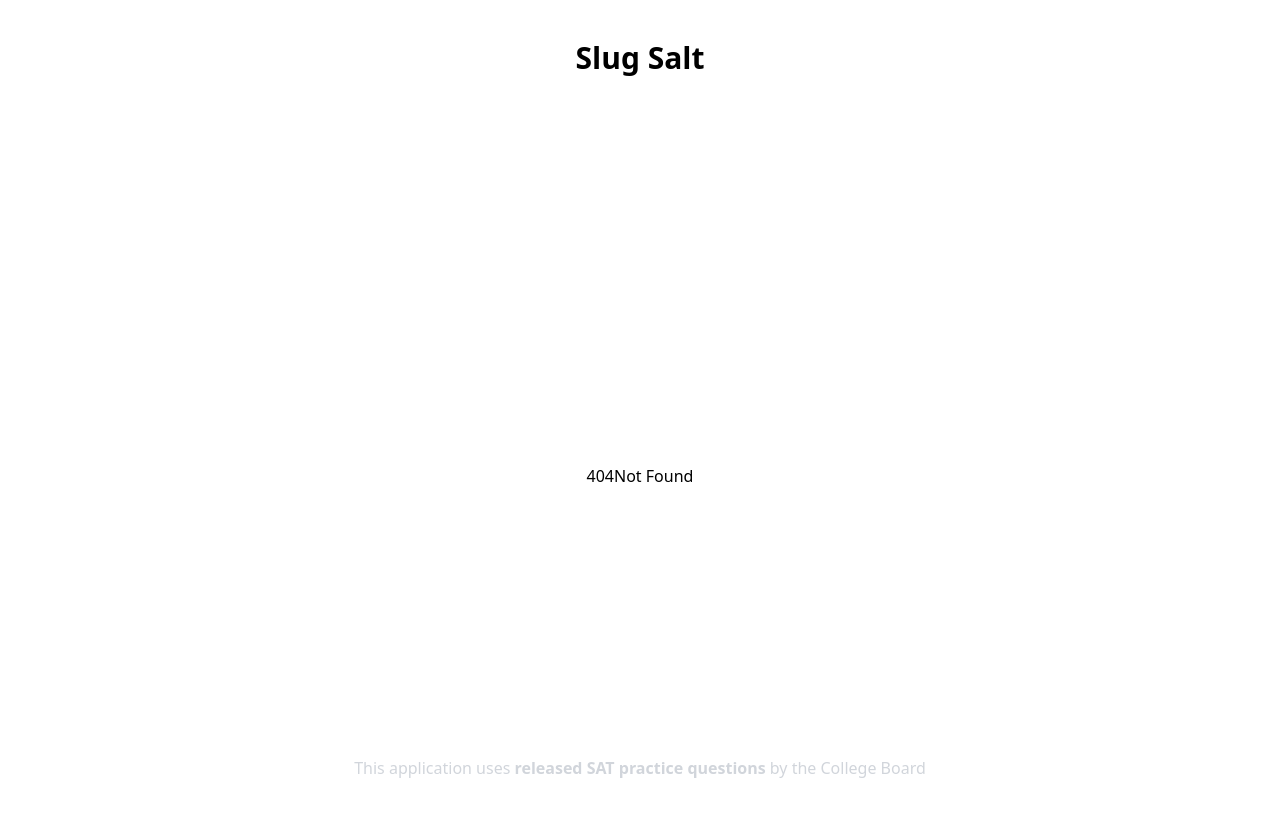
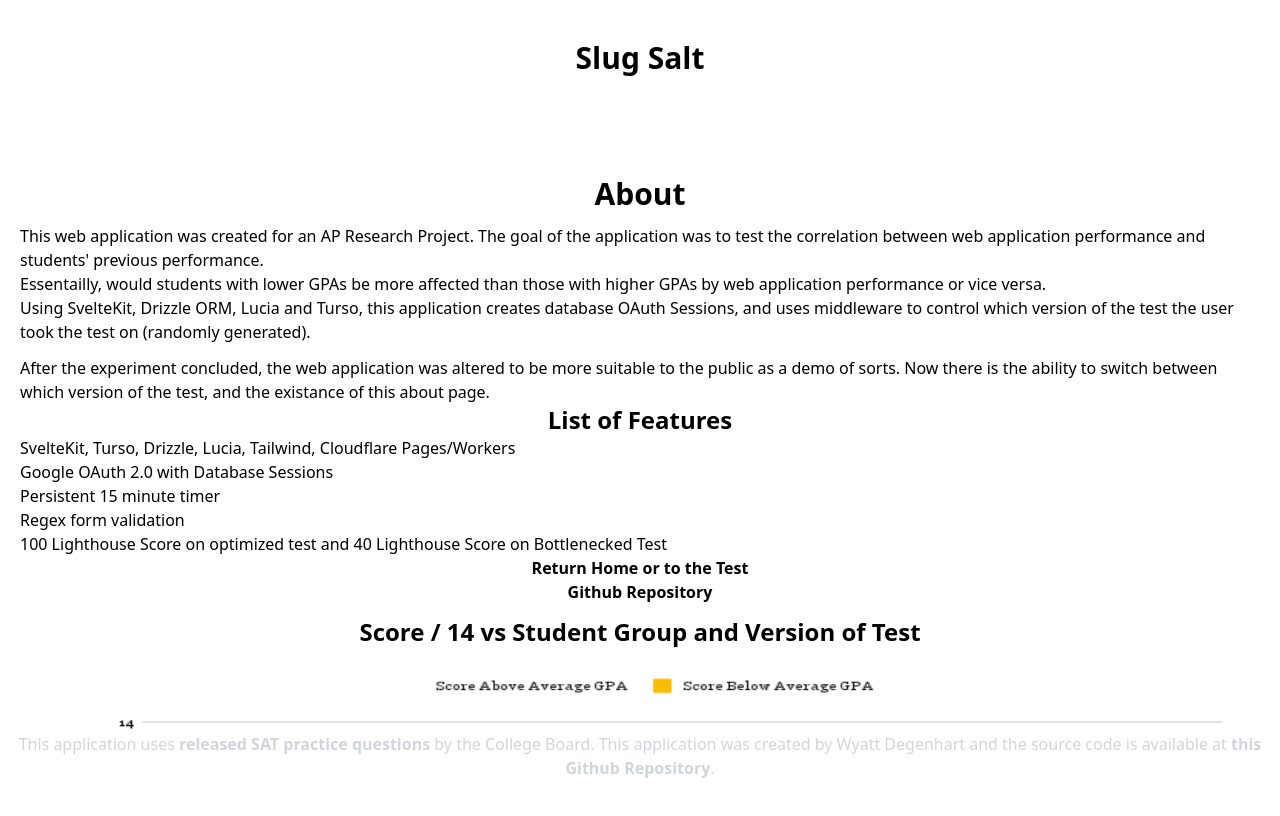
Before and after one commit to WittySmirk/slugsalt, a SvelteKit app: page /about in a window 1280 px wide. Before the commit this address had no page. Shown: the top 816 px of the page. Built offline with nearby package versions, Linux system fonts and the light colour scheme.

Commit message:
updated for public use

```diff
--- a/src/routes/+layout.svelte
+++ b/src/routes/+layout.svelte
@@ -4,6 +4,7 @@
 	export const header = writable(`<h1 class="text-3xl text-center font-semibold">Slug Salt<h1>`);
 	export const bottled = writable(false);
 </script>
+
 <script>
 	import '../app.postcss';
 	import { onMount } from 'svelte';
@@ -11,9 +12,9 @@
 	let paint = false;
 	onMount(() => {
 		if ($bottled) {
-			(async () => new Promise(r => setTimeout(r, 3000)))().then(() => {
+			(async () => new Promise((r) => setTimeout(r, 3000)))().then(() => {
 				paint = true;
-			})
+			});
 		} else {
 			paint = true;
 		}
@@ -26,7 +27,17 @@
 
 {#if paint}
 	<header class="ml-10 mr-10 mt-10">{@html $header}</header>
-	<footer class="absolute bottom-5 w-full text-center text-gray-300">This application uses <a class="font-semibold" href="https://satsuite.collegeboard.org/media/pdf/sat-practice-test-6.pdf">released SAT practice questions</a> by the College Board</footer>
+	<footer class="absolute bottom-5 w-full text-center text-gray-300">
+		This application uses <a
+			class="font-semibold"
+			href="https://satsuite.collegeboard.org/media/pdf/sat-practice-test-6.pdf"
+			>released SAT practice questions</a
+		>
+		by the College Board. This application was created by Wyatt Degenhart and the source code is
+		available at
+		<a class="font-semibold" href="https://github.com/WittySmirk/slugsalt">this Github Repository</a
+		>.
+	</footer>
 {/if}
 <main class="h-screen flex justify-center items-center">
 	<slot />
--- /dev/null
+++ b/src/routes/about/+page.svelte
@@ -0,0 +1,37 @@
+<div class="flex flex-col overflow-y-auto h-3/4">
+	<h1 class="text-center text-3xl font-bold break-words w-full">About</h1>
+	<p class="text-left pl-5 pr-5 pt-3">
+		This web application was created for an AP Research Project. The goal of the application was to
+		test the correlation between web application performance and students' previous performance. <br
+		/>
+		Essentailly, would students with lower GPAs be more affected than those with higher GPAs by web
+		application performance or vice versa. <br /> Using SvelteKit, Drizzle ORM, Lucia and Turso, this
+		application creates database OAuth Sessions, and uses middleware to control which version of the
+		test the user took the test on (randomly generated).
+	</p>
+	<p class="pl-5 pr-5 pt-3">
+		After the experiment concluded, the web application was altered to be more suitable to the
+		public as a demo of sorts. Now there is the ability to switch between which version of the test,
+		and the existance of this about page.
+	</p>
+	<h2 class="text-center text-2xl font-semibold">List of Features</h2>
+	<ul class="pl-5">
+		<li>SvelteKit, Turso, Drizzle, Lucia, Tailwind, Cloudflare Pages/Workers</li>
+		<li>Google OAuth 2.0 with Database Sessions</li>
+		<li>Persistent 15 minute timer</li>
+		<li>Regex form validation</li>
+		<li>100 Lighthouse Score on optimized test and 40 Lighthouse Score on Bottlenecked Test</li>
+	</ul>
+	<a class="text-center font-semibold" href="/">Return Home or to the Test</a>
+	<a class="text-center font-semibold" href="https://github.com/WittySmirk/slugsalt"
+		>Github Repository</a
+	>
+	<h2 class="text-center text-2xl font-semibold pt-3">
+		Score / 14 vs Student Group and Version of Test
+	</h2>
+	<img
+		class="pl-5 pr-5 text-center w-full h-full"
+		src="/chart.png"
+		alt="Graph of Student's Score vs Their Group (Bottled High GPA, Bottled Low GPA, Non Bottled High GPA and Non Bottle Low GPA)"
+	/>
+</div>
--- a/src/routes/test/0/+page.server.ts
+++ b/src/routes/test/0/+page.server.ts
@@ -42,7 +42,7 @@ export const actions: Actions = {
 
 		const session = await locals.auth.validate();
 
-		const questionLength = (await db.select({count: count()}).from(question))[0].count-1;
+		const questionLength = (await db.select({ count: count() }).from(question))[0].count - 1;
 
 
 		//Correct if id = 0
@@ -64,5 +64,11 @@ export const actions: Actions = {
 		const session = await locals.auth.validate();
 		await db.update(user).set({ currentQuestion: null }).where(eq(user.id, session?.user.userId!));
 		throw redirect(303, "/test/finished");
+	},
+	switch: async ({ locals }) => {
+		const session = await locals.auth.validate();
+		//@ts-ignore
+		await db.update(user).set({ bottled: !session?.user.bottled }).where(eq(user.id, session?.user.userId!));
+		throw redirect(303, "/");
 	}
 }
--- a/src/routes/test/1/+page.server.ts
+++ b/src/routes/test/1/+page.server.ts
@@ -48,7 +48,7 @@ export const actions: Actions = {
 
 		const session = await locals.auth.validate();
 
-		const questionLength = (await db.select({count: count()}).from(question))[0].count-1;
+		const questionLength = (await db.select({ count: count() }).from(question))[0].count - 1;
 
 
 		//Correct if id = 0
@@ -70,5 +70,11 @@ export const actions: Actions = {
 		const session = await locals.auth.validate();
 		await db.update(user).set({ currentQuestion: null }).where(eq(user.id, session?.user.userId!));
 		throw redirect(303, "/test/finished");
+	},
+	switch: async ({ locals }) => {
+		const session = await locals.auth.validate();
+		//@ts-ignore
+		await db.update(user).set({ bottled: !session?.user.bottled }).where(eq(user.id, session?.user.userId!));
+		throw redirect(303, "/");
 	}
 }
--- /dev/null
+++ b/src/routes/test/finished/+page.server.ts
@@ -0,0 +1,14 @@
+import { db } from "$lib/drizzle/drizzle";
+import { user } from "$lib/drizzle/schema";
+import { redirect } from "@sveltejs/kit";
+
+import type { Actions } from "./$types";
+import { eq } from "drizzle-orm";
+
+export const actions: Actions = {
+    reset: async ({ locals }) => {
+        const session = await locals.auth.validate();
+        await db.update(user).set({ currentQuestion: "0", endTime: null, correct: 0 }).where(eq(user.id, session?.user.userId!))
+        throw redirect(303, "/");
+    }
+}
--- a/src/routes/test/finished/+page.svelte
+++ b/src/routes/test/finished/+page.svelte
@@ -1,6 +1,16 @@
 <script lang="ts">
-	import { header } from "../../+layout.svelte";
+	import { header } from '../../+layout.svelte';
 
 	header.set(`<h1 class="text-3xl text-center font-semibold">Slug Salt<h1>`);
 </script>
-<h1>You have succesfully finished the test! Thank you!</h1>
+
+<div class="flex flex-col text-center">
+	<h1 class="text-3xl font-semibold mb-5">You have succesfully finished the test! Thank you!</h1>
+	<form method="POST" action="?/reset">
+		<input
+			class="bg-red-400 text-white text-xl rounded-lg border-none pl-10 pr-10 pt-3 pb-3 font-bold"
+			type="submit"
+			value="Reset your test"
+		/>
+	</form>
+</div>
--- a/src/routes/test/test.svelte
+++ b/src/routes/test/test.svelte
@@ -25,7 +25,7 @@
 	let painted = true;
 	let shift = true;
 	let andThen = true;
-	let timeLeft: number = question.endTime - new Date().getTime() ;
+	let timeLeft: number = question.endTime - new Date().getTime();
 
 	if ($bottled) {
 		onMount(() => {
@@ -44,7 +44,7 @@
 		});
 	}
 	onMount(() => {
-		timeLeft= question.endTime - new Date().getTime();
+		timeLeft = question.endTime - new Date().getTime();
 		header.set(
 			`<h1 class="text-3xl text-center font-semibold">Slug Salt<h1>
 				<h1 class="text-xl font-semibold absolute top-0 mt-10">Current Question: ${
@@ -107,7 +107,11 @@
 				</div>
 			{/if}
 		{/if}
-		<form class="w-3/4 h-3/4 mb-2 rounded-xl flex justify-evenly flex-col relative" method="POST" action="?/next">
+		<form
+			class="w-3/4 h-3/4 mb-2 rounded-xl flex justify-evenly flex-col relative"
+			method="POST"
+			action="?/next"
+		>
 			<h1 class="text-3xl font-semibold break-words w-full">{question.asks}</h1>
 			{#each question.answers as answer, i}
 				{#if shift}
@@ -135,6 +139,12 @@
 				value="Next"
 				class="text-3xl absolute w-min h-min bottom-0 right-0 mr-10 rounded-xl bg-red-400 pl-5 pr-5 pt-2 pb-2 text-white font-semibold"
 			/>
+			<input
+				type="submit"
+				formaction="?/switch"
+				value="Change bottled"
+				class="text-3xl absolute w-min h-min bottom-0 left-0 mr-10 rounded-xl bg-slate-400 pl-5 pr-5 pt-2 pb-2 text-white font-semibold"
+			/>
 		</form>
 	{:else}
 		<form
```
Also changed, not shown: static/chart.png (added), 1 other file (tests, documents, lock files or other folders).
